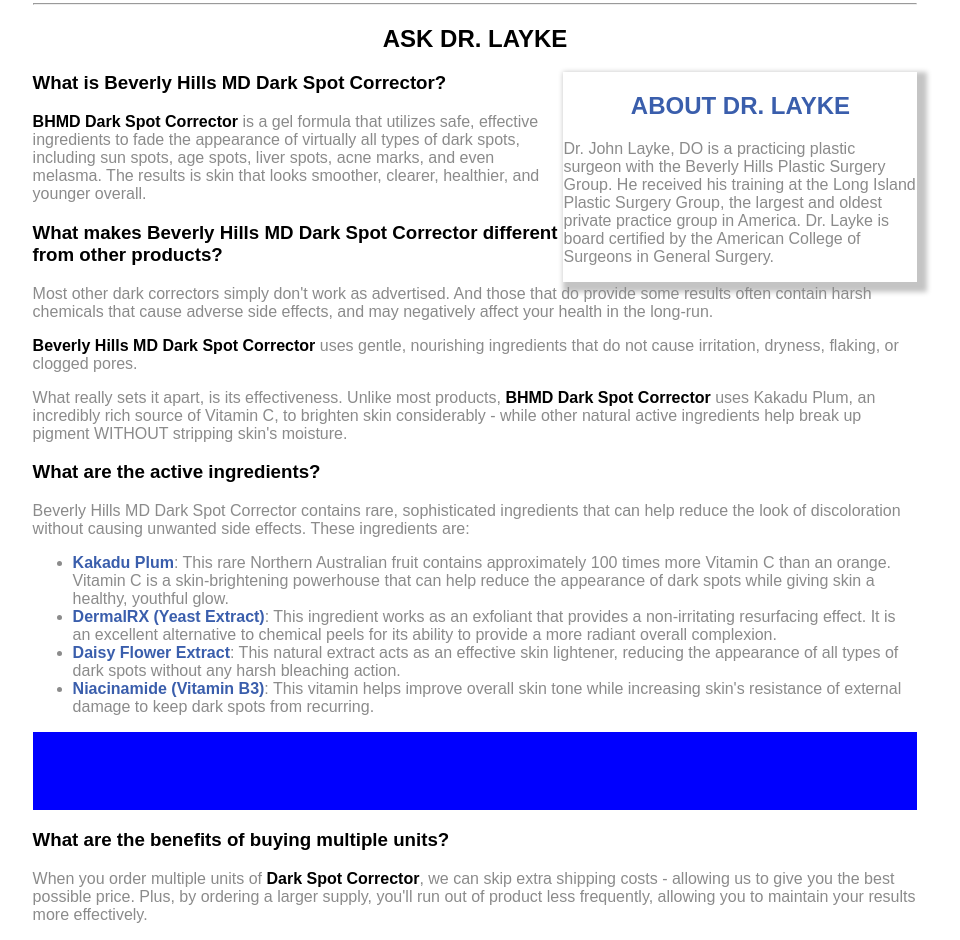
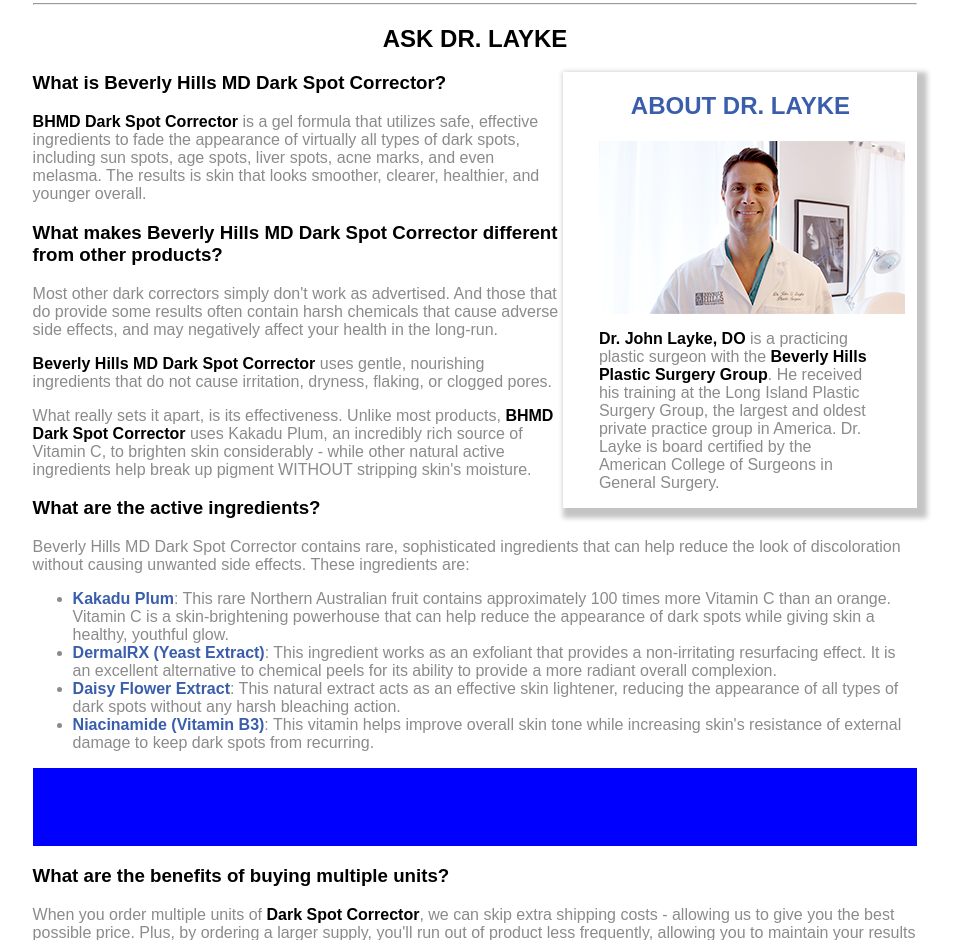
Before and after one commit to doh422/ghtest, a plain HTML site: page index.html in a window 1280 px wide. Shown: the part 1916-2856 px from the top of the page, without its empty margins (165-1125 px from the left). Drawn offline with Linux system fonts and the light colour scheme.

Commit message:
added about doc div

```diff
--- a/index.html
+++ b/index.html
@@ -111,7 +111,12 @@
 
 		<div id="doc">
 			<h1>ABOUT DR. LAYKE</h1>
-			<p><span>Dr. John Layke, DO</span> is a practicing plastic surgeon with the <span>Beverly Hills Plastic Surgery Group</span>. He received his training at the Long Island Plastic Surgery Group, the largest and oldest private practice  group in America. Dr. Layke is board certified by the American College of Surgeons in General Surgery.</p>
+			<div id="headshot">
+				<img src="assets/doc.png">
+			</div>
+			<div id="doc-content">
+				<p><span>Dr. John Layke, DO</span> is a practicing plastic surgeon with the <span>Beverly Hills Plastic Surgery Group</span>. He received his training at the Long Island Plastic Surgery Group, the largest and oldest private practice  group in America. Dr. Layke is board certified by the American College of Surgeons in General Surgery.</p>
+			</div>
 		</div>
 
 		<div class="faq">
--- a/style.css
+++ b/style.css
@@ -98,7 +98,20 @@
 	text-align: center;
 }
 
+#doc span {
+	color: black;
+	font-weight: bold;
+}
 
+#doc-content {
+	width: 80%;
+	margin: auto;
+}
+
+#headshot {
+	width: 80%;
+	margin: auto;
+}
 
 .media {
 	display: inline-block;
```
Also changed, not shown: assets/doc.png (added).
